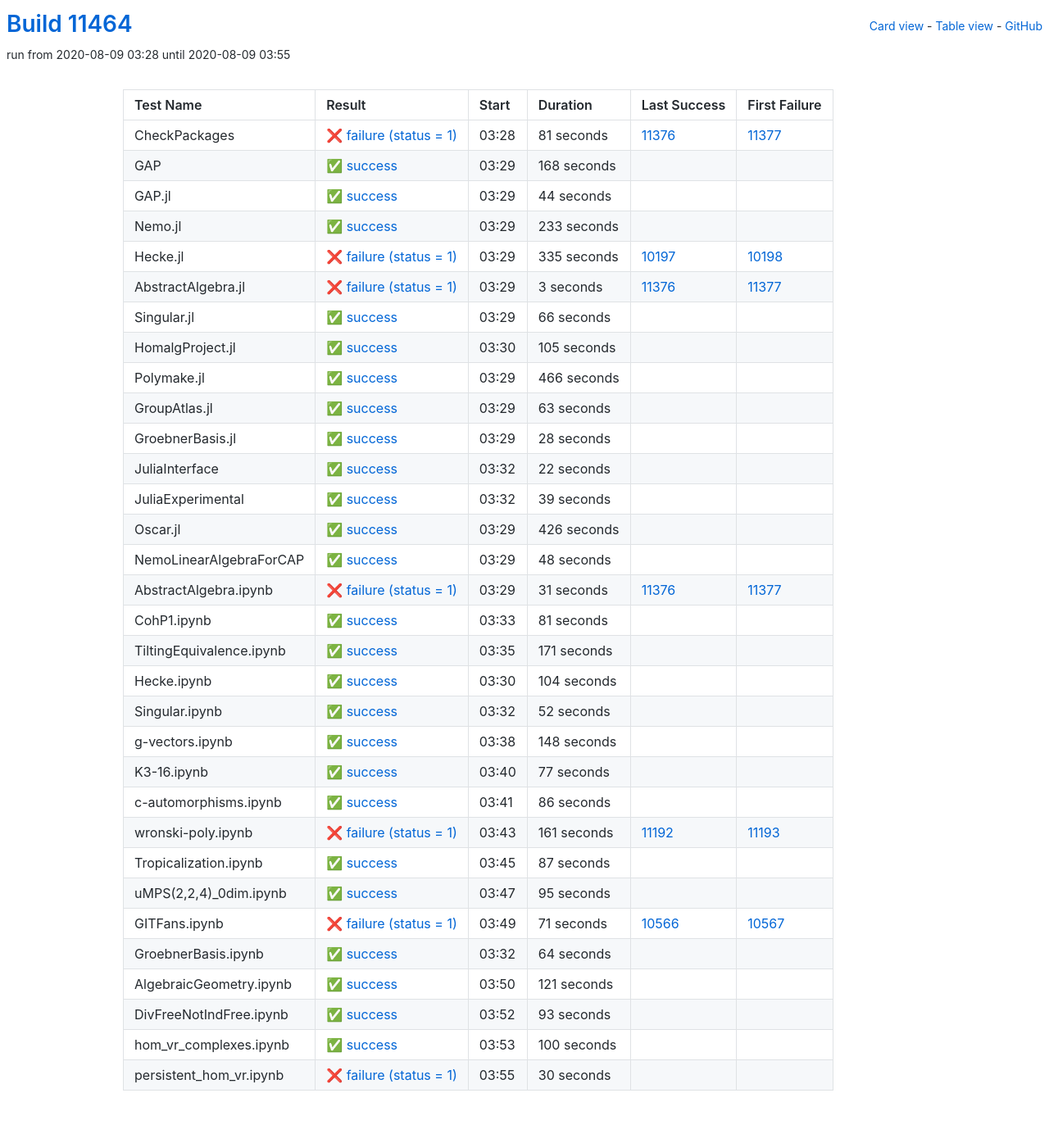
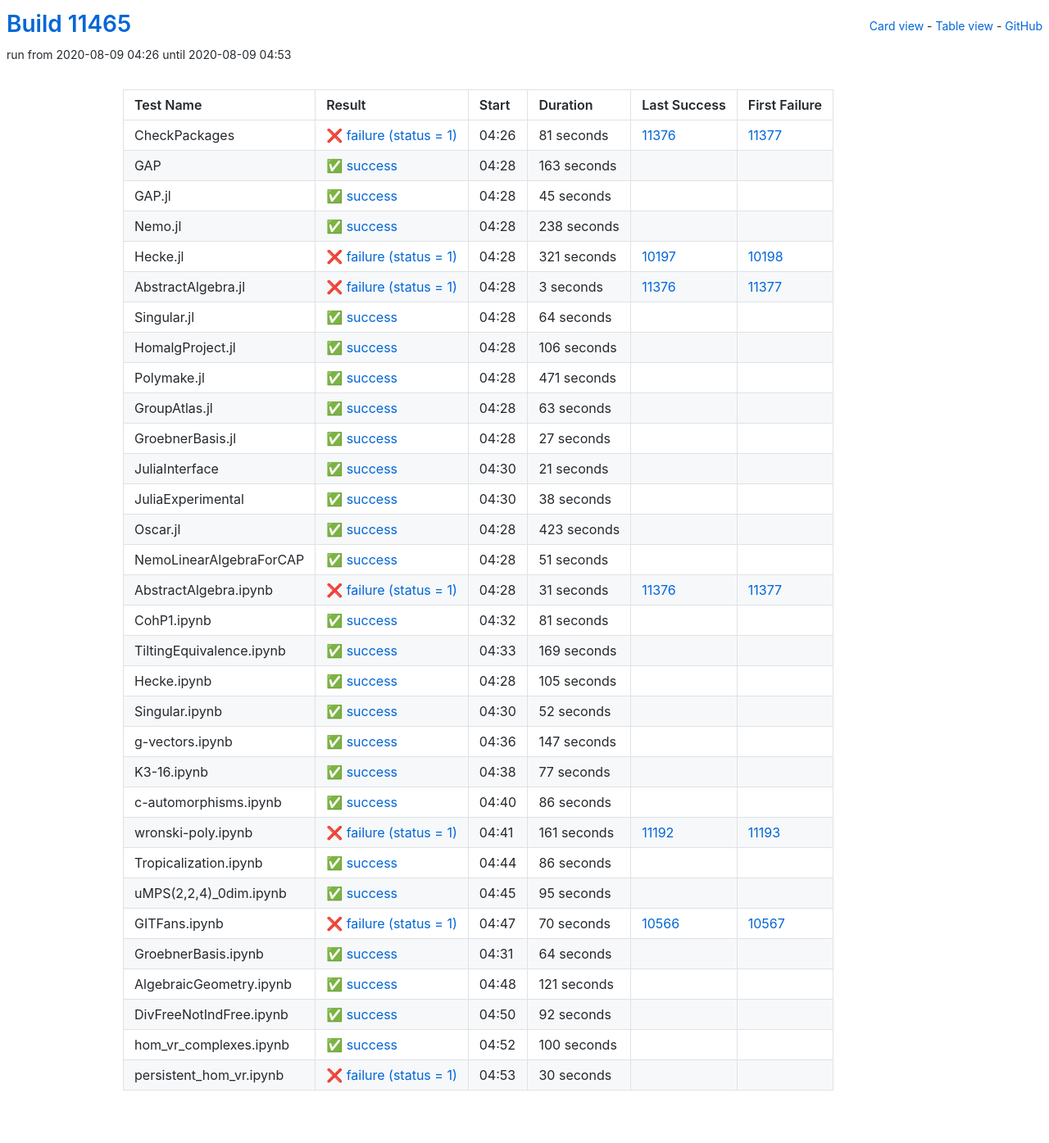
Before and after one commit to oscar-system/oscar-ci-status, a Jekyll site: the page built from table.html, in a window 1280 px wide. Shown: the whole page at 82% size. Built offline with Jekyll 4.4.1, drawn with Linux system fonts in a browser that asks for light colours.

Commit message:
Build #11465

```diff
--- a/_data/ci.yml
+++ b/_data/ci.yml
@@ -1,6 +1,6 @@
 ---
-build: 11464
-build_url: https://oscarci.mathematik.uni-kl.de/job/oscar/11464/
+build: 11465
+build_url: https://oscarci.mathematik.uni-kl.de/job/oscar/11465/
 job: oscar
 organization: oscar-system
 repo: oscar-ci-status
@@ -8,8 +8,8 @@
 tests:
 - name: CheckPackages
   id: checkpackages
-  log: https://oscarci.mathematik.uni-kl.de/job/oscar/11464/artifact/logs/build-11464/CheckPackages.log
-  start: 2020-08-09 03:28
+  log: https://oscarci.mathematik.uni-kl.de/job/oscar/11465/artifact/logs/build-11465/CheckPackages.log
+  start: 2020-08-09 04:26
   success: false
   exitcode: 1
   status: failure
@@ -20,56 +20,56 @@
   first_failure_url: https://oscarci.mathematik.uni-kl.de/job/oscar/11377/
 - name: GAP
   id: gap
-  log: https://oscarci.mathematik.uni-kl.de/job/oscar/11464/artifact/logs/build-11464/GAP.log
-  start: 2020-08-09 03:29
+  log: https://oscarci.mathematik.uni-kl.de/job/oscar/11465/artifact/logs/build-11465/GAP.log
+  start: 2020-08-09 04:28
   success: true
   exitcode: 0
   status: success
-  duration: 168
+  duration: 163
   last_success: false
   last_success_url:
   first_failure: false
   first_failure_url:
 - name: GAP.jl
   id: gap-jl
-  log: https://oscarci.mathematik.uni-kl.de/job/oscar/11464/artifact/logs/build-11464/GAP.jl.log
-  start: 2020-08-09 03:29
+  log: https://oscarci.mathematik.uni-kl.de/job/oscar/11465/artifact/logs/build-11465/GAP.jl.log
+  start: 2020-08-09 04:28
   success: true
   exitcode: 0
   status: success
-  duration: 44
+  duration: 45
   last_success: false
   last_success_url:
   first_failure: false
   first_failure_url:
 - name: Nemo.jl
   id: nemo-jl
-  log: https://oscarci.mathematik.uni-kl.de/job/oscar/11464/artifact/logs/build-11464/Nemo.jl.log
-  start: 2020-08-09 03:29
+  log: https://oscarci.mathematik.uni-kl.de/job/oscar/11465/artifact/logs/build-11465/Nemo.jl.log
+  start: 2020-08-09 04:28
   success: true
   exitcode: 0
   status: success
-  duration: 233
+  duration: 238
   last_success: false
   last_success_url:
   first_failure: false
   first_failure_url:
 - name: Hecke.jl
   id: hecke-jl
-  log: https://oscarci.mathematik.uni-kl.de/job/oscar/11464/artifact/logs/build-11464/Hecke.jl.log
-  start: 2020-08-09 03:29
+  log: https://oscarci.mathematik.uni-kl.de/job/oscar/11465/artifact/logs/build-11465/Hecke.jl.log
+  start: 2020-08-09 04:28
   success: false
   exitcode: 1
   status: failure
-  duration: 335
+  duration: 321
   last_success: 10197
   last_success_url: https://oscarci.mathematik.uni-kl.de/job/oscar/10197/
   first_failure: 10198
   first_failure_url: https://oscarci.mathematik.uni-kl.de/job/oscar/10198/
 - name: AbstractAlgebra.jl
   id: abstractalgebra-jl
-  log: https://oscarci.mathematik.uni-kl.de/job/oscar/11464/artifact/logs/build-11464/AbstractAlgebra.jl.log
-  start: 2020-08-09 03:29
+  log: https://oscarci.mathematik.uni-kl.de/job/oscar/11465/artifact/logs/build-11465/AbstractAlgebra.jl.log
+  start: 2020-08-09 04:28
   success: false
   exitcode: 1
   status: failure
@@ -80,44 +80,44 @@
   first_failure_url: https://oscarci.mathematik.uni-kl.de/job/oscar/11377/
 - name: Singular.jl
   id: singular-jl
-  log: https://oscarci.mathematik.uni-kl.de/job/oscar/11464/artifact/logs/build-11464/Singular.jl.log
-  start: 2020-08-09 03:29
+  log: https://oscarci.mathematik.uni-kl.de/job/oscar/11465/artifact/logs/build-11465/Singular.jl.log
+  start: 2020-08-09 04:28
   success: true
   exitcode: 0
   status: success
-  duration: 66
+  duration: 64
   last_success: false
   last_success_url:
   first_failure: false
   first_failure_url:
 - name: HomalgProject.jl
   id: homalgproject-jl
-  log: https://oscarci.mathematik.uni-kl.de/job/oscar/11464/artifact/logs/build-11464/HomalgProject.jl.log
-  start: 2020-08-09 03:30
+  log: https://oscarci.mathematik.uni-kl.de/job/oscar/11465/artifact/logs/build-11465/HomalgProject.jl.log
+  start: 2020-08-09 04:28
   success: true
   exitcode: 0
   status: success
-  duration: 105
+  duration: 106
   last_success: false
   last_success_url:
   first_failure: false
   first_failure_url:
 - name: Polymake.jl
   id: polymake-jl
-  log: https://oscarci.mathematik.uni-kl.de/job/oscar/11464/artifact/logs/build-11464/Polymake.jl.log
-  start: 2020-08-09 03:29
+  log: https://oscarci.mathematik.uni-kl.de/job/oscar/11465/artifact/logs/build-11465/Polymake.jl.log
+  start: 2020-08-09 04:28
   success: true
   exitcode: 0
   status: success
-  duration: 466
+  duration: 471
   last_success: false
   last_success_url:
   first_failure: false
   first_failure_url:
 - name: GroupAtlas.jl
   id: groupatlas-jl
-  log: https://oscarci.mathematik.uni-kl.de/job/oscar/11464/artifact/logs/build-11464/GroupAtlas.jl.log
-  start: 2020-08-09 03:29
+  log: https://oscarci.mathematik.uni-kl.de/job/oscar/11465/artifact/logs/build-11465/GroupAtlas.jl.log
+  start: 2020-08-09 04:28
   success: true
   exitcode: 0
   status: success
@@ -128,68 +128,68 @@
   first_failure_url:
 - name: GroebnerBasis.jl
   id: groebnerbasis-jl
-  log: https://oscarci.mathematik.uni-kl.de/job/oscar/11464/artifact/logs/build-11464/GroebnerBasis.jl.log
-  start: 2020-08-09 03:29
+  log: https://oscarci.mathematik.uni-kl.de/job/oscar/11465/artifact/logs/build-11465/GroebnerBasis.jl.log
+  start: 2020-08-09 04:28
   success: true
   exitcode: 0
   status: success
-  duration: 28
+  duration: 27
   last_success: false
   last_success_url:
   first_failure: false
   first_failure_url:
 - name: JuliaInterface
   id: juliainterface
-  log: https://oscarci.mathematik.uni-kl.de/job/oscar/11464/artifact/logs/build-11464/JuliaInterface.log
-  start: 2020-08-09 03:32
+  log: https://oscarci.mathematik.uni-kl.de/job/oscar/11465/artifact/logs/build-11465/JuliaInterface.log
+  start: 2020-08-09 04:30
   success: true
   exitcode: 0
   status: success
-  duration: 22
+  duration: 21
   last_success: false
   last_success_url:
   first_failure: false
   first_failure_url:
 - name: JuliaExperimental
   id: juliaexperimental
-  log: https://oscarci.mathematik.uni-kl.de/job/oscar/11464/artifact/logs/build-11464/JuliaExperimental.log
-  start: 2020-08-09 03:32
+  log: https://oscarci.mathematik.uni-kl.de/job/oscar/11465/artifact/logs/build-11465/JuliaExperimental.log
+  start: 2020-08-09 04:30
   success: true
   exitcode: 0
   status: success
-  duration: 39
+  duration: 38
   last_success: false
   last_success_url:
   first_failure: false
   first_failure_url:
 - name: Oscar.jl
   id: oscar-jl
-  log: https://oscarci.mathematik.uni-kl.de/job/oscar/11464/artifact/logs/build-11464/Oscar.jl.log
-  start: 2020-08-09 03:29
+  log: https://oscarci.mathematik.uni-kl.de/job/oscar/11465/artifact/logs/build-11465/Oscar.jl.log
+  start: 2020-08-09 04:28
   success: true
   exitcode: 0
   status: success
-  duration: 426
+  duration: 423
   last_success: false
   last_success_url:
   first_failure: false
   first_failure_url:
 - name: NemoLinearAlgebraForCAP
   id: nemolinearalgebraforcap
-  log: https://oscarci.mathematik.uni-kl.de/job/oscar/11464/artifact/logs/build-11464/NemoLinearAlgebraForCAP.log
-  start: 2020-08-09 03:29
+  log: https://oscarci.mathematik.uni-kl.de/job/oscar/11465/artifact/logs/build-11465/NemoLinearAlgebraForCAP.log
+  start: 2020-08-09 04:28
   success: true
   exitcode: 0
   status: success
-  duration: 48
+  duration: 51
   last_success: false
   last_success_url:
   first_failure: false
   first_failure_url:
 - name: AbstractAlgebra.ipynb
   id: abstractalgebra-ipynb
-  log: https://oscarci.mathematik.uni-kl.de/job/oscar/11464/artifact/logs/build-11464/AbstractAlgebra.ipynb.log
-  start: 2020-08-09 03:29
+  log: https://oscarci.mathematik.uni-kl.de/job/oscar/11465/artifact/logs/build-11465/AbstractAlgebra.ipynb.log
+  start: 2020-08-09 04:28
   success: false
   exitcode: 1
   status: failure
@@ -200,8 +200,8 @@
   first_failure_url: https://oscarci.mathematik.uni-kl.de/job/oscar/11377/
 - name: CohP1.ipynb
   id: cohp1-ipynb
-  log: https://oscarci.mathematik.uni-kl.de/job/oscar/11464/artifact/logs/build-11464/CohP1.ipynb.log
-  start: 2020-08-09 03:33
+  log: https://oscarci.mathematik.uni-kl.de/job/oscar/11465/artifact/logs/build-11465/CohP1.ipynb.log
+  start: 2020-08-09 04:32
   success: true
   exitcode: 0
   status: success
@@ -212,32 +212,32 @@
   first_failure_url:
 - name: TiltingEquivalence.ipynb
   id: tiltingequivalence-ipynb
-  log: https://oscarci.mathematik.uni-kl.de/job/oscar/11464/artifact/logs/build-11464/TiltingEquivalence.ipynb.log
-  start: 2020-08-09 03:35
+  log: https://oscarci.mathematik.uni-kl.de/job/oscar/11465/artifact/logs/build-11465/TiltingEquivalence.ipynb.log
+  start: 2020-08-09 04:33
   success: true
   exitcode: 0
   status: success
-  duration: 171
+  duration: 169
   last_success: false
   last_success_url:
   first_failure: false
   first_failure_url:
 - name: Hecke.ipynb
   id: hecke-ipynb
-  log: https://oscarci.mathematik.uni-kl.de/job/oscar/11464/artifact/logs/build-11464/Hecke.ipynb.log
-  start: 2020-08-09 03:30
+  log: https://oscarci.mathematik.uni-kl.de/job/oscar/11465/artifact/logs/build-11465/Hecke.ipynb.log
+  start: 2020-08-09 04:28
   success: true
   exitcode: 0
   status: success
-  duration: 104
+  duration: 105
   last_success: false
   last_success_url:
   first_failure: false
   first_failure_url:
 - name: Singular.ipynb
   id: singular-ipynb
-  log: https://oscarci.mathematik.uni-kl.de/job/oscar/11464/artifact/logs/build-11464/Singular.ipynb.log
-  start: 2020-08-09 03:32
+  log: https://oscarci.mathematik.uni-kl.de/job/oscar/11465/artifact/logs/build-11465/Singular.ipynb.log
+  start: 2020-08-09 04:30
   success: true
   exitcode: 0
   status: success
@@ -248,20 +248,20 @@
   first_failure_url:
 - name: g-vectors.ipynb
   id: g-vectors-ipynb
-  log: https://oscarci.mathematik.uni-kl.de/job/oscar/11464/artifact/logs/build-11464/g-vectors.ipynb.log
-  start: 2020-08-09 03:38
+  log: https://oscarci.mathematik.uni-kl.de/job/oscar/11465/artifact/logs/build-11465/g-vectors.ipynb.log
+  start: 2020-08-09 04:36
   success: true
   exitcode: 0
   status: success
-  duration: 148
+  duration: 147
   last_success: false
   last_success_url:
   first_failure: false
   first_failure_url:
 - name: K3-16.ipynb
   id: k3-16-ipynb
-  log: https://oscarci.mathematik.uni-kl.de/job/oscar/11464/artifact/logs/build-11464/K3-16.ipynb.log
-  start: 2020-08-09 03:40
+  log: https://oscarci.mathematik.uni-kl.de/job/oscar/11465/artifact/logs/build-11465/K3-16.ipynb.log
+  start: 2020-08-09 04:38
   success: true
   exitcode: 0
   status: success
@@ -272,8 +272,8 @@
   first_failure_url:
 - name: c-automorphisms.ipynb
   id: c-automorphisms-ipynb
-  log: https://oscarci.mathematik.uni-kl.de/job/oscar/11464/artifact/logs/build-11464/c-automorphisms.ipynb.log
-  start: 2020-08-09 03:41
+  log: https://oscarci.mathematik.uni-kl.de/job/oscar/11465/artifact/logs/build-11465/c-automorphisms.ipynb.log
+  start: 2020-08-09 04:40
   success: true
   exitcode: 0
   status: success
@@ -284,8 +284,8 @@
   first_failure_url:
 - name: wronski-poly.ipynb
   id: wronski-poly-ipynb
-  log: https://oscarci.mathematik.uni-kl.de/job/oscar/11464/artifact/logs/build-11464/wronski-poly.ipynb.log
-  start: 2020-08-09 03:43
+  log: https://oscarci.mathematik.uni-kl.de/job/oscar/11465/artifact/logs/build-11465/wronski-poly.ipynb.log
+  start: 2020-08-09 04:41
   success: false
   exitcode: 1
   status: failure
@@ -296,20 +296,20 @@
   first_failure_url: https://oscarci.mathematik.uni-kl.de/job/oscar/11193/
 - name: Tropicalization.ipynb
   id: tropicalization-ipynb
-  log: https://oscarci.mathematik.uni-kl.de/job/oscar/11464/artifact/logs/build-11464/Tropicalization.ipynb.log
-  start: 2020-08-09 03:45
+  log: https://oscarci.mathematik.uni-kl.de/job/oscar/11465/artifact/logs/build-11465/Tropicalization.ipynb.log
+  start: 2020-08-09 04:44
   success: true
   exitcode: 0
   status: success
-  duration: 87
+  duration: 86
   last_success: false
   last_success_url:
   first_failure: false
   first_failure_url:
 - name: uMPS(2,2,4)_0dim.ipynb
   id: umps-2-2-4-0dim-ipynb
-  log: https://oscarci.mathematik.uni-kl.de/job/oscar/11464/artifact/logs/build-11464/uMPS-2-2-4-_0dim.ipynb.log
-  start: 2020-08-09 03:47
+  log: https://oscarci.mathematik.uni-kl.de/job/oscar/11465/artifact/logs/build-11465/uMPS-2-2-4-_0dim.ipynb.log
+  start: 2020-08-09 04:45
   success: true
   exitcode: 0
   status: success
@@ -320,20 +320,20 @@
   first_failure_url:
 - name: GITFans.ipynb
   id: gitfans-ipynb
-  log: https://oscarci.mathematik.uni-kl.de/job/oscar/11464/artifact/logs/build-11464/GITFans.ipynb.log
-  start: 2020-08-09 03:49
+  log: https://oscarci.mathematik.uni-kl.de/job/oscar/11465/artifact/logs/build-11465/GITFans.ipynb.log
+  start: 2020-08-09 04:47
   success: false
   exitcode: 1
   status: failure
-  duration: 71
+  duration: 70
   last_success: 10566
   last_success_url: https://oscarci.mathematik.uni-kl.de/job/oscar/10566/
   first_failure: 10567
   first_failure_url: https://oscarci.mathematik.uni-kl.de/job/oscar/10567/
 - name: GroebnerBasis.ipynb
   id: groebnerbasis-ipynb
-  log: https://oscarci.mathematik.uni-kl.de/job/oscar/11464/artifact/logs/build-11464/GroebnerBasis.ipynb.log
-  start: 2020-08-09 03:32
+  log: https://oscarci.mathematik.uni-kl.de/job/oscar/11465/artifact/logs/build-11465/GroebnerBasis.ipynb.log
+  start: 2020-08-09 04:31
   success: true
   exitcode: 0
   status: success
@@ -344,8 +344,8 @@
   first_failure_url:
 - name: AlgebraicGeometry.ipynb
   id: algebraicgeometry-ipynb
-  log: https://oscarci.mathematik.uni-kl.de/job/oscar/11464/artifact/logs/build-11464/AlgebraicGeometry.ipynb.log
-  start: 2020-08-09 03:50
+  log: https://oscarci.mathematik.uni-kl.de/job/oscar/11465/artifact/logs/build-11465/AlgebraicGeometry.ipynb.log
+  start: 2020-08-09 04:48
   success: true
   exitcode: 0
   status: success
@@ -356,20 +356,20 @@
   first_failure_url:
 - name: DivFreeNotIndFree.ipynb
   id: divfreenotindfree-ipynb
-  log: https://oscarci.mathematik.uni-kl.de/job/oscar/11464/artifact/logs/build-11464/DivFreeNotIndFree.ipynb.log
-  start: 2020-08-09 03:52
+  log: https://oscarci.mathematik.uni-kl.de/job/oscar/11465/artifact/logs/build-11465/DivFreeNotIndFree.ipynb.log
+  start: 2020-08-09 04:50
   success: true
   exitcode: 0
   status: success
-  duration: 93
+  duration: 92
   last_success: false
   last_success_url:
   first_failure: false
   first_failure_url:
 - name: hom_vr_complexes.ipynb
   id: hom-vr-complexes-ipynb
-  log: https://oscarci.mathematik.uni-kl.de/job/oscar/11464/artifact/logs/build-11464/hom_vr_complexes.ipynb.log
-  start: 2020-08-09 03:53
+  log: https://oscarci.mathematik.uni-kl.de/job/oscar/11465/artifact/logs/build-11465/hom_vr_complexes.ipynb.log
+  start: 2020-08-09 04:52
   success: true
   exitcode: 0
   status: success
@@ -380,8 +380,8 @@
   first_failure_url:
 - name: persistent_hom_vr.ipynb
   id: persistent-hom-vr-ipynb
-  log: https://oscarci.mathematik.uni-kl.de/job/oscar/11464/artifact/logs/build-11464/persistent_hom_vr.ipynb.log
-  start: 2020-08-09 03:55
+  log: https://oscarci.mathematik.uni-kl.de/job/oscar/11465/artifact/logs/build-11465/persistent_hom_vr.ipynb.log
+  start: 2020-08-09 04:53
   success: false
   exitcode: 1
   status: failure
```
Also changed, not shown: README.md.
